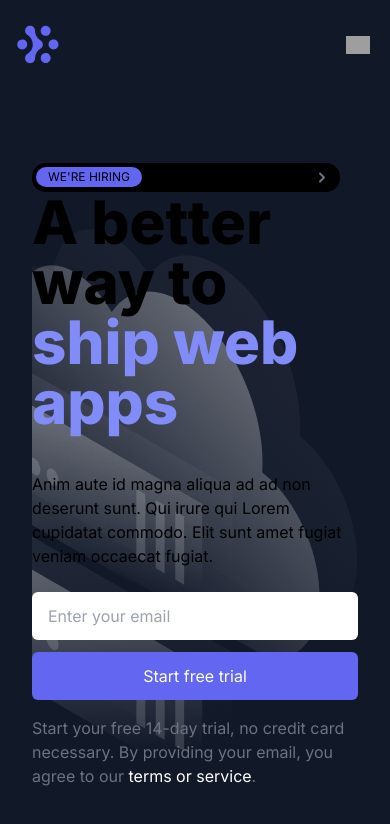
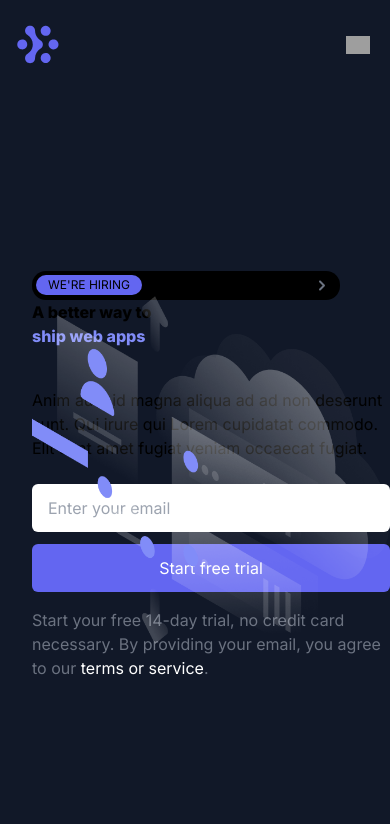
Before and after one commit to rongyang610/lennar-post, a Next.js app: page / in a window 390 px wide. Shown: the top 824 px of the page. Built offline with nearby package versions, Linux system fonts and the light colour scheme; grey boxes are pictures that could not be loaded.

Commit message:
style(home-page-image): update image position for tablet and up

```diff
--- a/app/layout.tsx
+++ b/app/layout.tsx
@@ -20,12 +20,12 @@ export default function RootLayout({
   return (
     <html lang="en">
       <body
-        className={`${inter.className} mx-auto my-0 h-screen max-w-7xl pt-6 px-4`}
+        className={`${inter.className} mx-auto my-0 h-screen max-w-7xl pt-6 pl-4`}
       >
-        <header>
+        <header className="pr-4">
           <Navigation />
         </header>
-        <main className="h-full px-4">{children}</main>
+        <main className="h-full pl-4 items-center">{children}</main>
       </body>
     </html>
   )
--- a/app/page.tsx
+++ b/app/page.tsx
@@ -5,7 +5,14 @@ import EmailForm from '@/components/EmailForm'
 
 export default function Home() {
   return (
-    <section className="flex h-full flex-col justify-center bg-[url('/illustration.png')] bg-auto bg-right bg-no-repeat gap-6">
+    <section className="flex h-full flex-col justify-center gap-6 overflow-hidden relative">
+      <Image
+        alt="dashboard"
+        className="absolute my-auto md:right-[-325px] lg:right-[-100px] xl:right-0"
+        src="/illustration.png"
+        width={625}
+        height={624}
+      />
       <div className="max-w-[592px]">
         <div className="flex w-fit gap-4 rounded-[14px] bg-black py-1 pl-1 pr-2">
           <h5 className="h-fit rounded-[10px] bg-[#6366F1] px-3 py-0.5 text-xs">
@@ -21,8 +28,8 @@ export default function Home() {
             />
           </div>
         </div>
-        <div className="flex flex-col gap-5 mb-6">
-          <h1 className="flex flex-col text-6xl font-extrabold mb-5">
+        <div className="flex flex-col gap-5 mb-6 sm:max-w-[77%]">
+          <h1 className="flex flex-col sm:text-4xl md:text-5xl lg:text-6xl font-extrabold mb-5">
             A better way to
             <span className="text-[#818CF8]">ship web apps</span>
           </h1>
```
